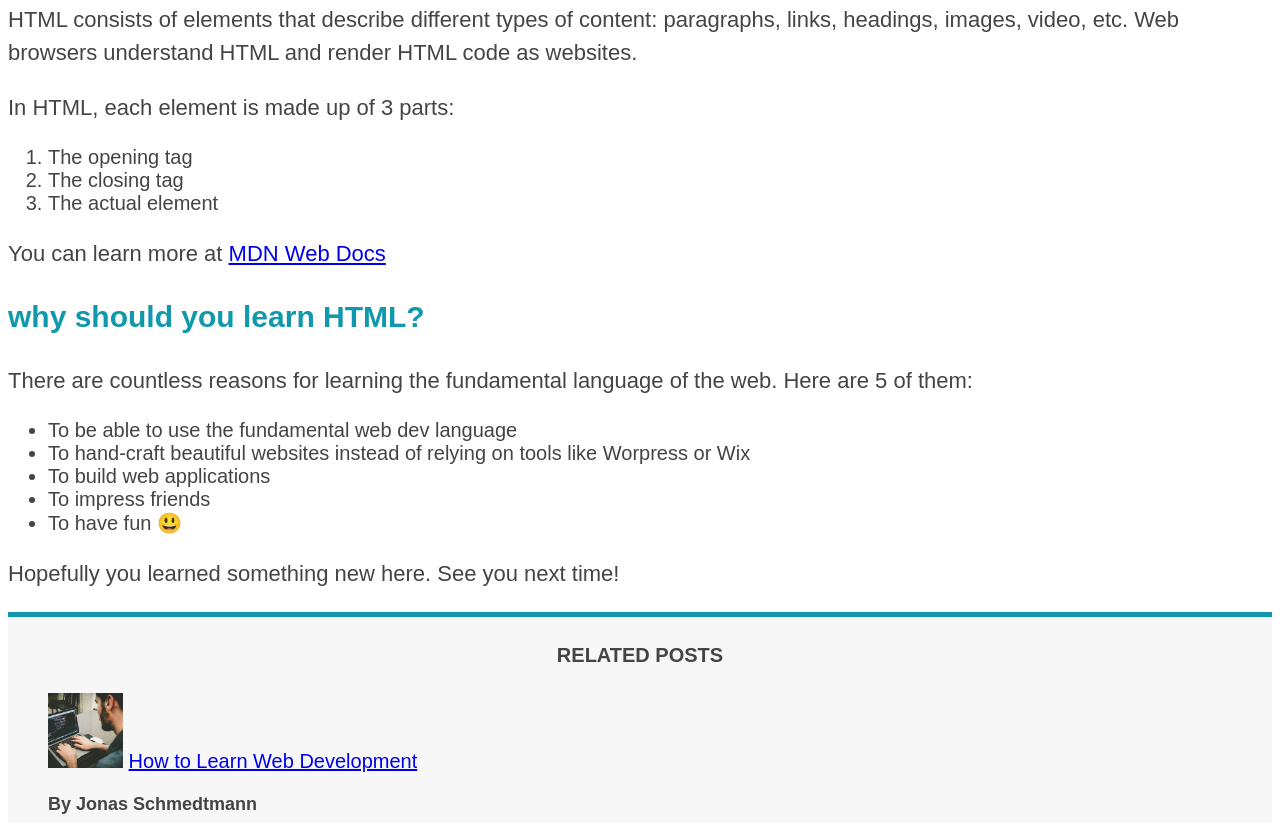
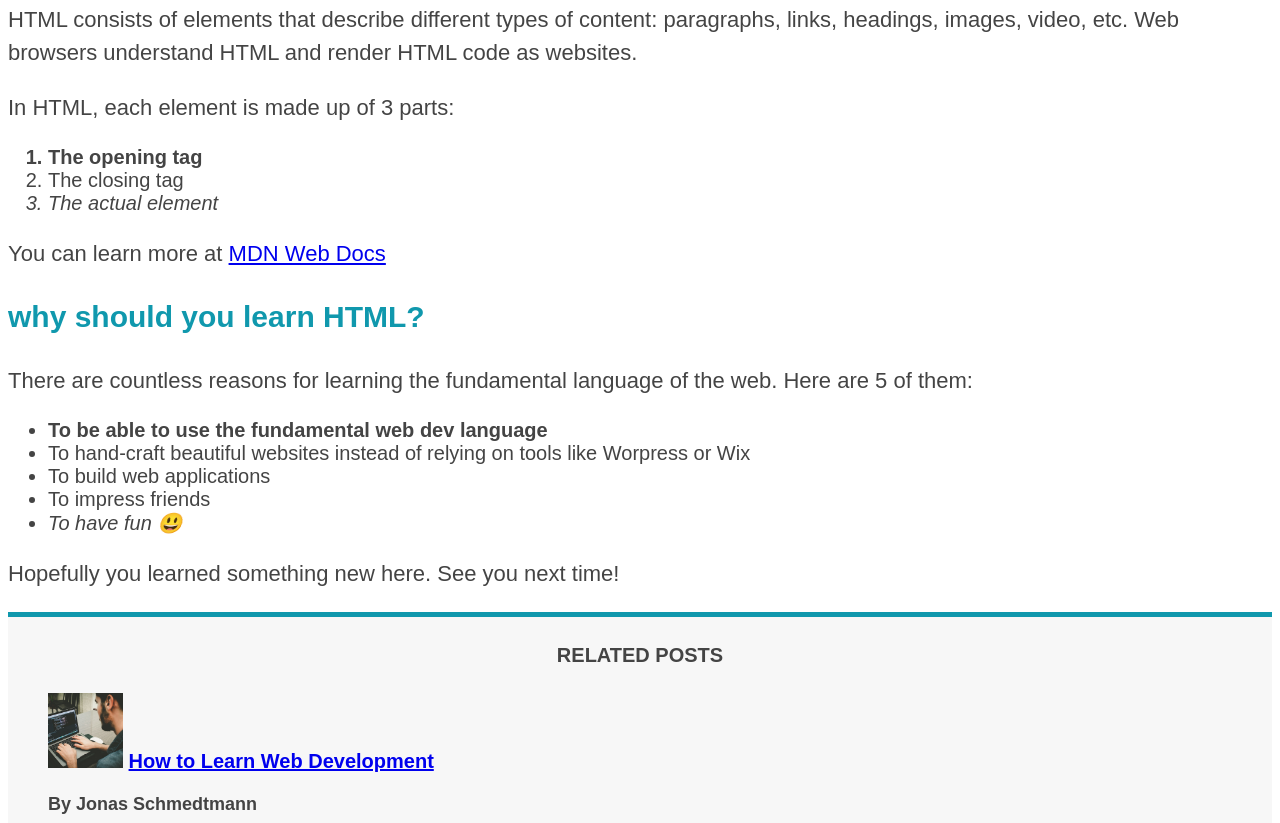
Before and after one commit to vinitadashoralk/html-fundamentals, a plain HTML site: page index.html in a window 1280 px wide. Shown: the part 797-1620 px from the top of the page. Drawn offline with Linux system fonts and the light colour scheme.

Commit message:
pseudo classes

```diff
--- a/style/index.css
+++ b/style/index.css
@@ -65,3 +65,12 @@ aside {
   border-top: 5px solid #1098ad;
   border-bottom: 5px solid #1098ad;
 }
+li:first-child {
+  font-weight: bold;
+}
+li:last-child {
+  font-style: italic;
+}
+li:nth-child(2) {
+  /* color: red; */
+}
```
